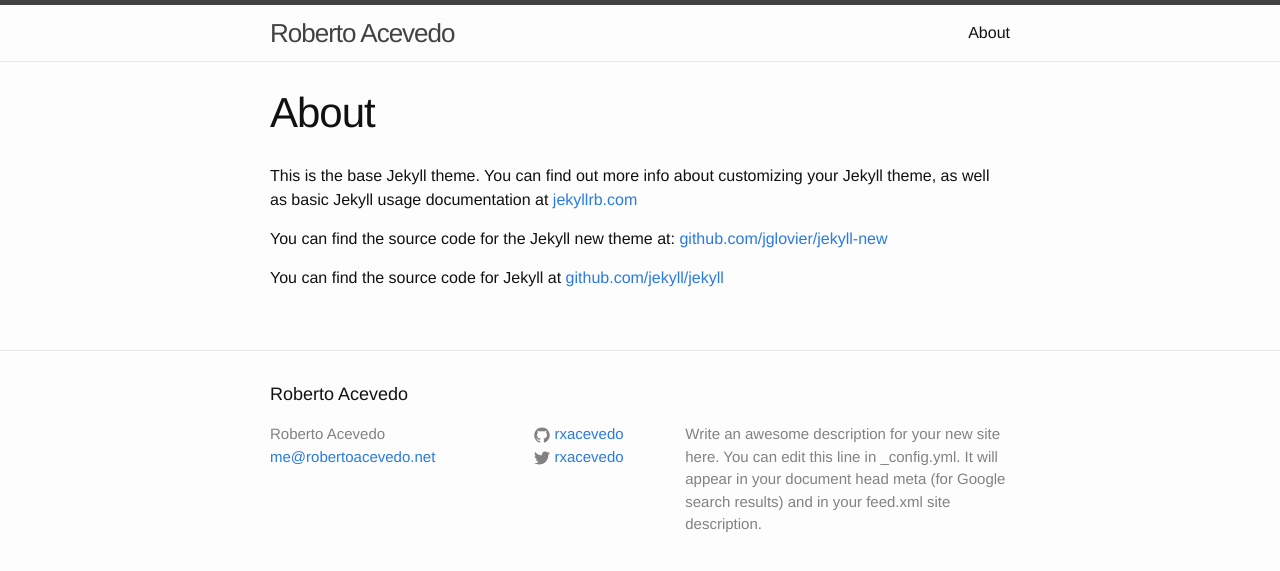
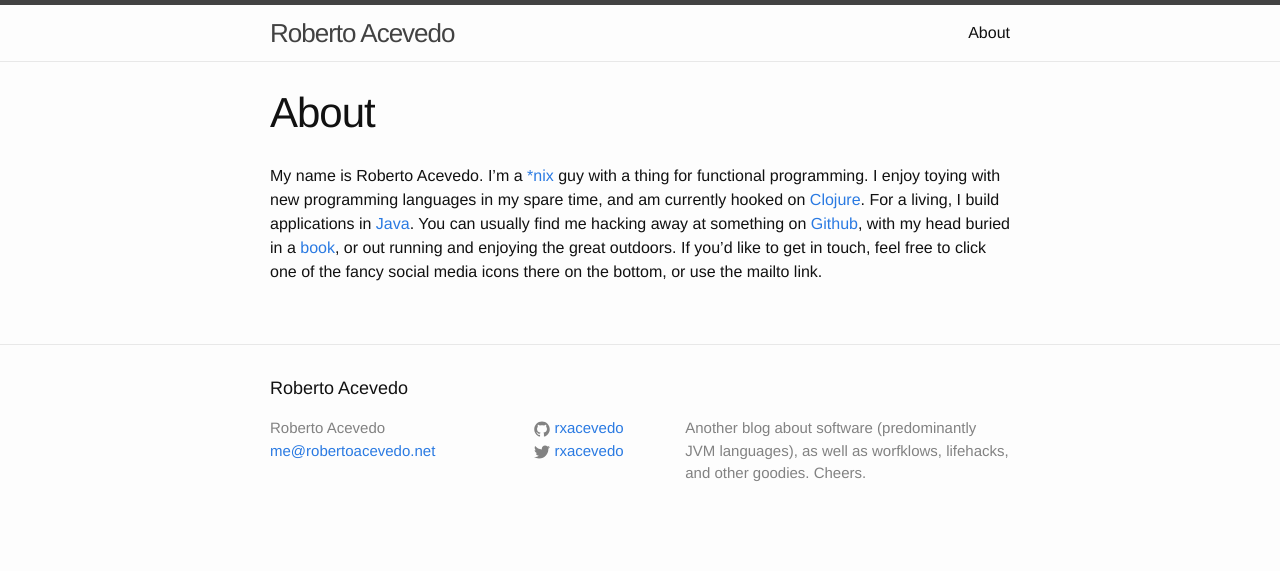
Before and after one commit to rxacevedo/rxacevedo.github.io, a Jekyll site: the page built from about.md, in a window 1280 px wide. Shown: the top 571 px of the page. Built offline with Jekyll 4.4.1, drawn with Linux system fonts in a browser that asks for light colours.

Commit message:
*splash*

```diff
--- a/_config.yml
+++ b/_config.yml
@@ -2,9 +2,8 @@
 title: Roberto Acevedo
 email: me@robertoacevedo.net
 description: > # this means to ignore newlines until "baseurl:"
-  Write an awesome description for your new site here. You can edit this
-  line in _config.yml. It will appear in your document head meta (for
-  Google search results) and in your feed.xml site description.
+  Another blog about software (predominantly JVM languages), as well
+  as worfklows, lifehacks, and other goodies. Cheers.
 baseurl: "" # the subpath of your site, e.g. /blog/
 url: "http://robertoacevedo.net" # the base hostname & protocol for your site
 twitter_username: rxacevedo
--- a/about.md
+++ b/about.md
@@ -4,8 +4,13 @@ title: About
 permalink: /about/
 ---
 
-This is the base Jekyll theme. You can find out more info about customizing your Jekyll theme, as well as basic Jekyll usage documentation at [jekyllrb.com](http://jekyllrb.com/)
-
-You can find the source code for the Jekyll new theme at: [github.com/jglovier/jekyll-new](https://github.com/jglovier/jekyll-new)
-
-You can find the source code for Jekyll at [github.com/jekyll/jekyll](https://github.com/jekyll/jekyll)
+My name is Roberto Acevedo. I'm a
+[*nix](http://en.wikipedia.org/wiki/Unix-like) guy with a thing for functional
+programming. I enjoy toying with new programming languages in my spare time,
+and am currently hooked on [Clojure](http://clojure.org). For a living, I build
+applications in [Java](http://www.java.com/). You can usually find me hacking
+away at something on [Github](https://github.com/rxacevedo/), with my head buried
+in a [book](https://www.goodreads.com/user/show/29672793-roberto-acevedo), or out
+running and enjoying the great outdoors. If you'd like to get in touch, feel free
+to click one of the fancy social media icons there on the bottom, or use the mailto
+link.
```
Also changed, not shown: _posts/2015-01-14-welcome-to-jekyll.markdown (deleted, +0 -25 lines), _posts/2015-02-04-reboot.markdown (added, +8 -0 lines).
